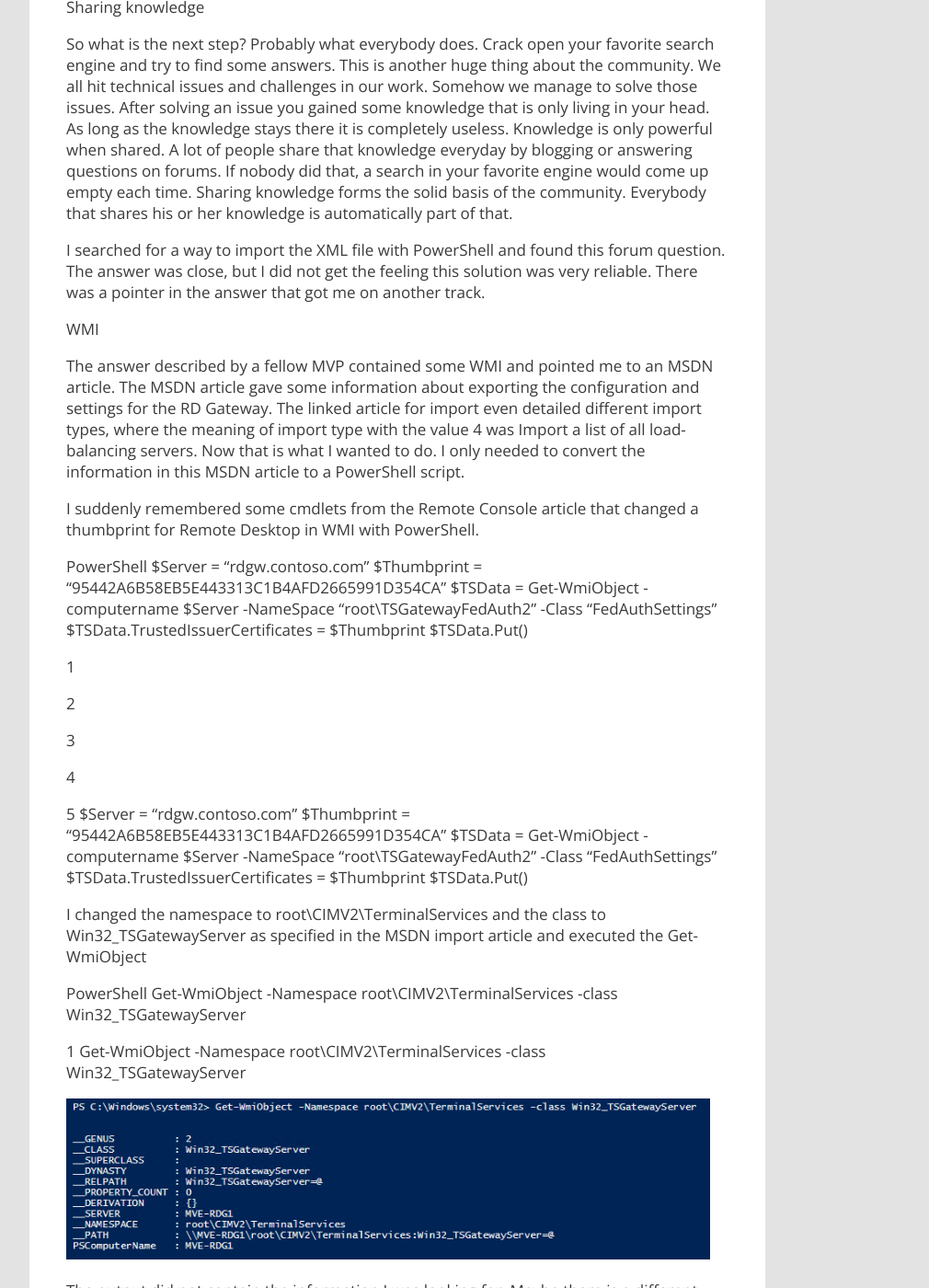
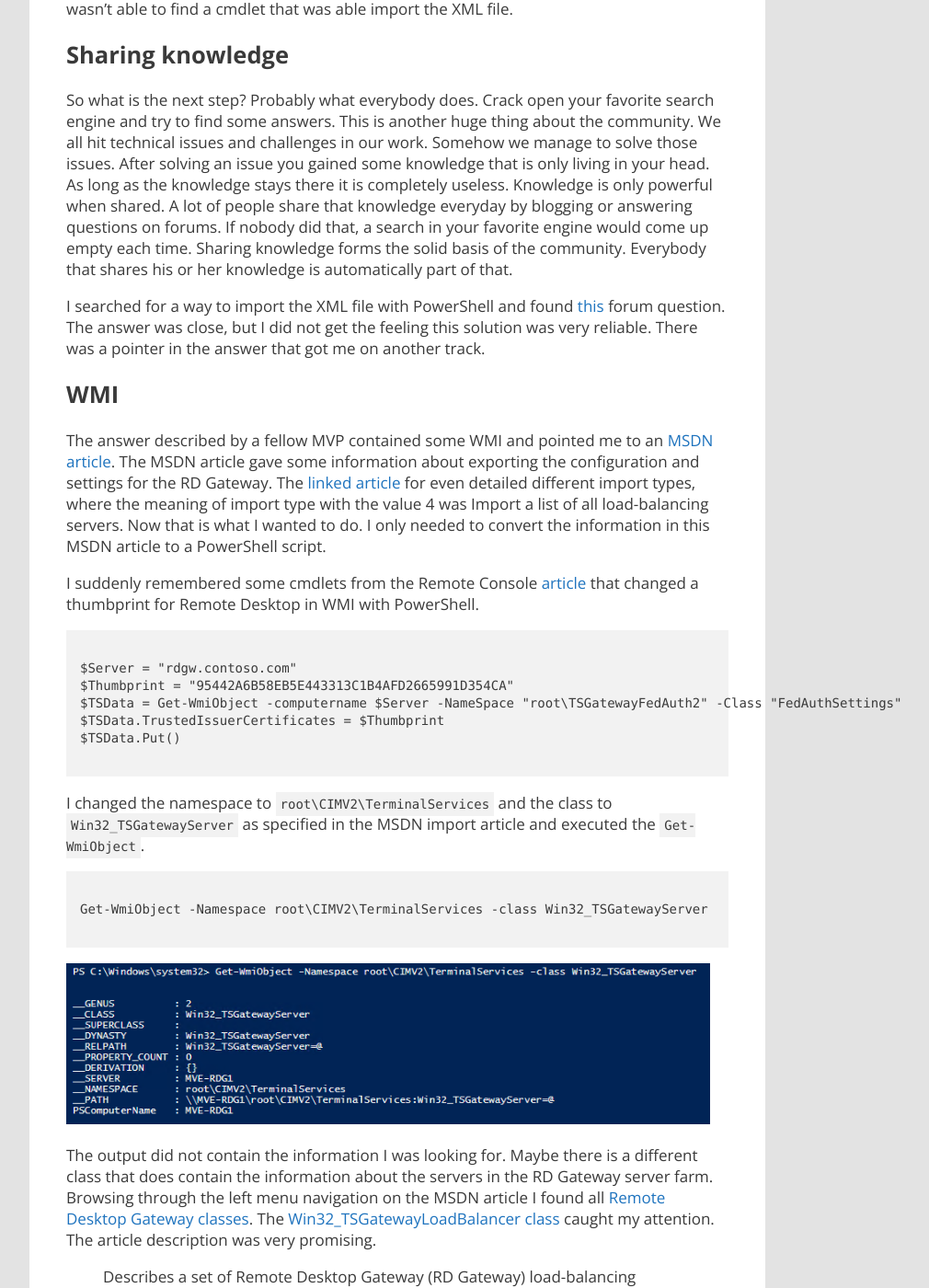
Before and after one commit to marcvaneijk/marcvaneijk.old, a Jekyll site: the page built from _posts/2014-12-13-rdgfarmpowershell.md, in a window 1280 px wide and 1400 px high, scrolled down 2346 px. Shown: the whole window at 92% size, without its empty margins (58-1068 px from the left). Built offline with Jekyll 4.4.1, drawn with Linux system fonts in a browser that asks for light colours; nearby versions of some CDN libraries; some of the changed text lies outside the part shown.

Commit message:
Update 2014-12-13-rdgfarmpowershell.md

````diff
--- a/_posts/2014-12-13-rdgfarmpowershell.md
+++ b/_posts/2014-12-13-rdgfarmpowershell.md
@@ -11,26 +11,21 @@ The community is equivalent to sharing knowledge and helping each other. One of
 
 He had asked me a couple of times if I had a solution to complete his masterwork. But that is another thing about the community. Time. Somehow you never have enough of it. This week another reminder popped up in a DL and I forced it to the top of my priority list. His question was
 
-
-I want automate the configuration of a high available RD Gateway for Windows Azure Pack Remote Console. How can I set the RD Gateway server farm members with PowerShell?
+> I want automate the configuration of a high available RD Gateway for Windows Azure Pack Remote Console. How can I set the RD Gateway server farm members with PowerShell?
 
 Carsten is a smart man. He has been struggling with this issue for a couple of months and it was going to complete his masterwork. He had looked at all the possible angles already.
 
-
-
 Stubborn as I am I started looking at the PowerShell cmdlets available in the RemoteDesktop PowerShell module. I needed an environment to test with. The VM Role in our Windows Azure Pack environment came to the rescue and let me build a domain controller and two member servers in just a couple of minutes. The two member servers are called MVE-RDG1 and MVE-RDG2.
 
-PowerShell cmdlet
+## PowerShell cmdlet
 
-In Windows Server 2012 the configuration of Remote Desktop Services changed. The installation and administration is more scenario based. The required components of the scenario will be implemented as part of an RD deployment. For our purpose (Windows Azure Pack Remote Console) we do not want a complete RD deployment, we just want two RD Gateway servers and configure them in an RD Gateway server farm for high availability. You can find the complete procedure to setup Remote Console for Windows Azure Pack here.
+In Windows Server 2012 the configuration of Remote Desktop Services changed. The installation and administration is more scenario based. The required components of the scenario will be implemented as part of an RD deployment. For our purpose (Windows Azure Pack Remote Console) we do not want a complete RD deployment, we just want two RD Gateway servers and configure them in an RD Gateway server farm for high availability. You can find the complete procedure to setup Remote Console for Windows Azure Pack [here](http://technet.microsoft.com/en-us/library/dn469415.aspx).
 
 Enabling high availability for Remote Console is very easy to configure in the GUI. After you completed the steps described in the procedure to configure Remote Console on two servers, open the properties of the server in the Remote Desktop Gateway Manager and select the Server Farm tab. Add both servers and you are good to go.
 
 We should be able to do this with PowerShell too, right? Looking at the commands in the RemoteDesktop PowerShell module the command named Set-RDDeploymentGatewayConfiguration was the obvious choice. Maybe check out the output of a Get-RDDeploymentGatewayConfiguration in a running RD Gateway server farm.
 
 <img src="/images/2014-12-13/02-Get-RDGatewayDeployment.png" width="700">
-
-
 
 A Remote Desktop Services deployment does not exist on MVE-RDG1.inovativ.local. This operation can be performed after creating a deployment.
 
@@ -40,218 +35,85 @@ When I right clicked the server in the Remote Desktop Gateway Manager I also not
 
 <img src="/images/2014-12-13/03-XML.png" width="700">
 
-
 Mmm… maybe I’m able to automate generating that XML file with the correct server names and import it with PowerShell during a new deployment. I looked at the commands the RemoteDesktop module again. But as you know by now, Carsten in a smart man. So I wasn’t able to find a cmdlet that was able import the XML file.
 
-Sharing knowledge
+## Sharing knowledge
 
 So what is the next step? Probably what everybody does. Crack open your favorite search engine and try to find some answers. This is another huge thing about the community. We all hit technical issues and challenges in our work. Somehow we manage to solve those issues. After solving an issue you gained some knowledge that is only living in your head. As long as the knowledge stays there it is completely useless. Knowledge is only powerful when shared. A lot of people share that knowledge everyday by blogging or answering questions on forums. If nobody did that, a search in your favorite engine would come up empty each time. Sharing knowledge forms the solid basis of the community. Everybody that shares his or her knowledge is automatically part of that.
 
-I searched for a way to import the XML file with PowerShell and found this forum question. The answer was close, but I did not get the feeling this solution was very reliable. There was a pointer in the answer that got me on another track.
+I searched for a way to import the XML file with PowerShell and found [this](https://social.technet.microsoft.com/Forums/id-ID/244291b6-dc85-4fbd-9196-5e15225125fa/how-to-backup-tsgatewayxml-using-a-script?forum=winserverTS) forum question. The answer was close, but I did not get the feeling this solution was very reliable. There was a pointer in the answer that got me on another track.
 
-WMI
+## WMI
 
-The answer described by a fellow MVP contained some WMI and pointed me to an MSDN article.  The MSDN article gave some information about exporting the configuration and settings for the RD Gateway. The linked article for import even detailed different import types, where the meaning of import type with the value 4 was Import a list of all load-balancing servers. Now that is what I wanted to do. I only needed to convert the information in this MSDN article to a PowerShell script.
+The answer described by a fellow MVP contained some WMI and pointed me to an [MSDN article](http://msdn.microsoft.com/en-us/library/bb892054).  The MSDN article gave some information about exporting the configuration and settings for the RD Gateway. The [linked article](http://msdn.microsoft.com/en-us/library/bb892059(v=vs.85).aspx) for even detailed different import types, where the meaning of import type with the value 4 was Import a list of all load-balancing servers. Now that is what I wanted to do. I only needed to convert the information in this MSDN article to a PowerShell script.
 
-I suddenly remembered some cmdlets from the Remote Console article that changed a thumbprint for Remote Desktop in WMI with PowerShell.
+I suddenly remembered some cmdlets from the Remote Console [article](http://technet.microsoft.com/en-us/library/dn469415.aspx) that changed a thumbprint for Remote Desktop in WMI with PowerShell.
 
-
-
-
-
-
-
-
-
-PowerShell
+```
 $Server = "rdgw.contoso.com"
 $Thumbprint = "95442A6B58EB5E443313C1B4AFD2665991D354CA"
 $TSData = Get-WmiObject -computername $Server -NameSpace "root\TSGatewayFedAuth2" -Class "FedAuthSettings"
 $TSData.TrustedIssuerCertificates = $Thumbprint
 $TSData.Put()
+```
 
+I changed the namespace to `root\CIMV2\TerminalServices` and the class to `Win32_TSGatewayServer` as specified in the MSDN import article and executed the `Get-WmiObject`.
 
-
-
-1
-
-2
-
-3
-
-4
-
-5
- $Server = "rdgw.contoso.com"
-$Thumbprint = "95442A6B58EB5E443313C1B4AFD2665991D354CA"
-$TSData = Get-WmiObject -computername $Server -NameSpace "root\TSGatewayFedAuth2" -Class "FedAuthSettings"
-$TSData.TrustedIssuerCertificates = $Thumbprint
-$TSData.Put()
-
-
-
-I changed the namespace to root\CIMV2\TerminalServices and the class to Win32_TSGatewayServer as specified in the MSDN import article and executed the Get-WmiObject
-
-
-
-
-
-
-
-
-
-PowerShell
+```
 Get-WmiObject -Namespace root\CIMV2\TerminalServices -class Win32_TSGatewayServer
-
-
-
-
-1
- Get-WmiObject -Namespace root\CIMV2\TerminalServices -class Win32_TSGatewayServer
-
-
+```
 
 <img src="/images/2014-12-13/04-Win32_TSGatewayServer.png" width="700">
 
-
-The output did not contain the information I was looking for. Maybe there is a different class that does contain the information about the servers in the RD Gateway server farm. Browsing through the left menu navigation on the MSDN article I found all Remote Desktop Gateway classes. The Win32_TSGatewayLoadBalancer class caught my attention. The article description was very promising.
+The output did not contain the information I was looking for. Maybe there is a different class that does contain the information about the servers in the RD Gateway server farm. Browsing through the left menu navigation on the MSDN article I found all [Remote Desktop Gateway classes](http://msdn.microsoft.com/en-us/library/aa383478(v=vs.85).aspx). The [Win32_TSGatewayLoadBalancer class](http://msdn.microsoft.com/en-us/library/aa383788(v=vs.85).aspx) caught my attention. The article description was very promising.
 
 
-Describes a set of Remote Desktop Gateway (RD Gateway) load-balancing servers. These are used to load balance RD Gateway connections across multiple servers.
+> Describes a set of Remote Desktop Gateway (RD Gateway) load-balancing servers. These are used to load balance RD Gateway connections across multiple servers.
 
 Running the Get-WmiObject cmdlet with this class in an existing environment resulted in the output I was looking for.
 
-
-
-
-
-
-
-
-
-PowerShell
+```
 Get-WmiObject -Namespace root\CIMV2\TerminalServices -Class Win32_TSGatewayLoadBalancer
-
-
-
-
-1
- Get-WmiObject -Namespace root\CIMV2\TerminalServices -Class Win32_TSGatewayLoadBalancer
-
+```
 
 <img src="/images/2014-12-13/05-Win32_TSGatewayLoadBalancer.png" width="700">
 
+We are getting close. The cmdlets from the Remote Console article updated a thumbprint by performing a `put()`. So let’s update that script with the information we just figured out.
 
-We are getting close. The cmdlets from the Remote Console article updated a thumbprint by performing a put(). So let’s update that script with the information we just figured out.
-
-
-
-
-
-
-
-
-
-PowerShell
+```
 $RDGServers = "MVE-RDG1;MVE-RDG2"
 $RDGWLB = Get-WmiObject -Namespace root\CIMV2\TerminalServices -Class Win32_TSGatewayLoadBalancer
 $RDGWLB.Servers = $RDGServers
 $RDGWLB.Put()
-
-
-
-
-1
-
-2
-
-3
-
-4
- $RDGServers = "MVE-RDG1;MVE-RDG2"
-$RDGWLB = Get-WmiObject -Namespace root\CIMV2\TerminalServices -Class Win32_TSGatewayLoadBalancer
-$RDGWLB.Servers = $RDGServers
-$RDGWLB.Put()
-
-
+```
 
 Running that script returned an error.
 
 <img src="/images/2014-12-13/06-Put-Error.png" width="700">
 
+Provider is not capable of the attempted operation. I was expecting something like that. The MSDN article specifies that the type server is read only and can be updated with `SetServers`, `AddServers`, `DeleteServers`, and `DeleteAllServers` methods. Another search in my favorite search engine quickly explained how to perform these methods with PowerShell. To get an list of the available methods for this class run the following cmdlet
 
-Provider is not capable of the attempted operation. I was expecting something like that. The MSDN article specifies that the type server is read only and can be updated with SetServers, AddServers, DeleteServers, and DeleteAllServers methods. Another search in my favorite search engine quickly explained how to perform these methods with PowerShell. To get an list of the available methods for this class run the following cmdlet
-
-
-
-
-
-
-
-
-
-PowerShell
+```
 Get-WmiObject -Namespace root\CIMV2\TerminalServices -Class Win32_TSGatewayLoadBalancer | Get-Member -MemberType Method | FL
-
-
-
-
-1
- Get-WmiObject -Namespace root\CIMV2\TerminalServices -Class Win32_TSGatewayLoadBalancer | Get-Member -MemberType Method | FL
-
+```
 
 <img src="/images/2014-12-13/07-Methods.png" width="700">
 
-
 We have no servers in the server farm yet, so the SetServer method is our weapon of choice. Before performing the script I reverted the checkpoint of the initial VM state (without any RD Gateway server farm configuration).
 
-
-
-
-
-
-
-
-
-PowerShell
+```
 $RDGServers = "MVE-RDG1;MVE-RDG2"
 $RDGWLB = Get-WmiObject -Namespace root\CIMV2\TerminalServices -Class Win32_TSGatewayLoadBalancer
 $RDGWLB.SetServers($RDGServers)
-
-
-
-
-1
-
-2
-
-3
- $RDGServers = "MVE-RDG1;MVE-RDG2"
-$RDGWLB = Get-WmiObject -Namespace root\CIMV2\TerminalServices -Class Win32_TSGatewayLoadBalancer
-$RDGWLB.SetServers($RDGServers)
-
+```
 
 <img src="/images/2014-12-13/08-SetServers.png" width="700">
 
 Requesting the information again, the output reflected the new information
 
-
-
-
-
-
-
-
-
-PowerShell
+```
 Get-WmiObject -Namespace root\CIMV2\TerminalServices -Class Win32_TSGatewayLoadBalancer
-
-
-
-
-1
- Get-WmiObject -Namespace root\CIMV2\TerminalServices -Class Win32_TSGatewayLoadBalancer
-
+```
 
 <img src="/images/2014-12-13/09-SetServers-Result-PoSh.png" width="700">
 
````
